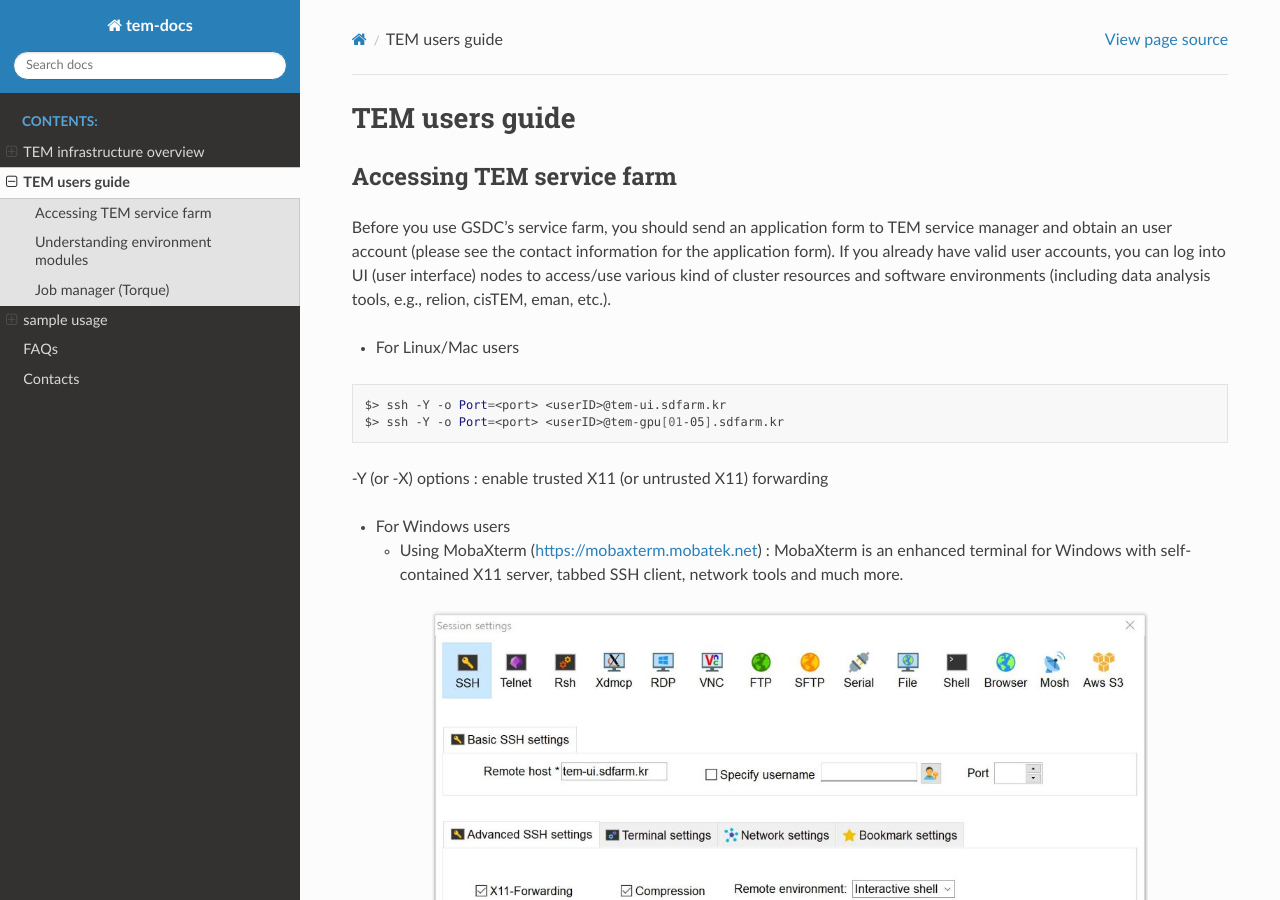
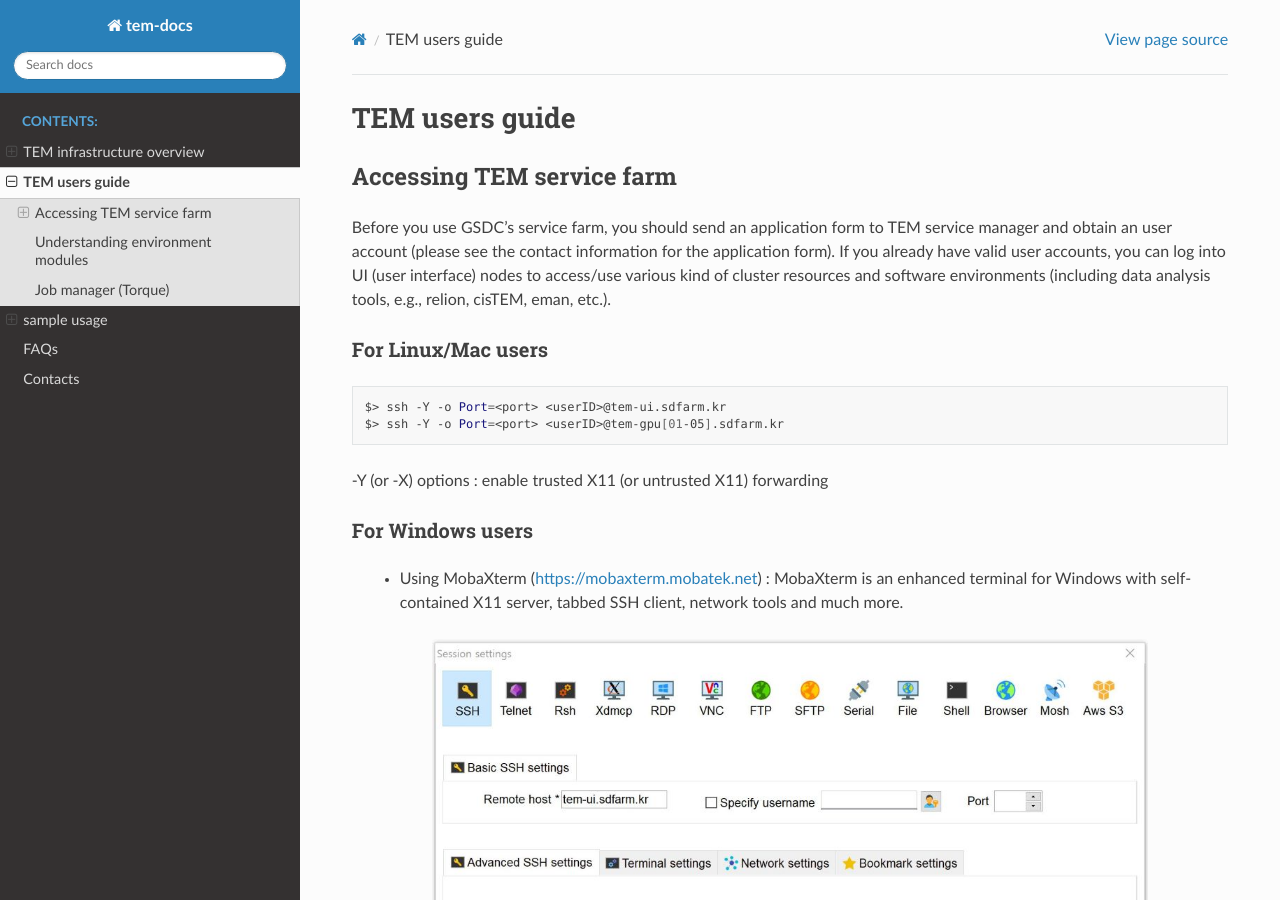
Before and after one commit to junglok/tem-docs, a Sphinx documentation site: the page built from docs/guide.rst, in a window 1280 px wide and 900 px high. Built offline with Sphinx 7.4.7 and the Read the Docs theme 2.0.0, drawn with Linux system fonts in a browser that asks for light colours.

Commit message:
first commit

```diff
--- a/docs/guide.rst
+++ b/docs/guide.rst
@@ -6,7 +6,8 @@ Accessing TEM service farm
 ==========================
 Before you use GSDC's service farm, you should send an application form to TEM service manager and obtain an user account (please see the contact information for the application form). If you already have valid user accounts, you can log into UI (user interface) nodes to access/use various kind of cluster resources and software environments (including data analysis tools, e.g., relion, cisTEM, eman, etc.).
 
-* For Linux/Mac users
+For Linux/Mac users
+-------------------
 
 .. code-block:: bash
 
@@ -16,7 +17,8 @@ Before you use GSDC's service farm, you should send an application form to TEM s
 
 -Y (or -X) options : enable trusted X11 (or untrusted X11) forwarding
 
-* For Windows users
+For Windows users
+-----------------
 
   * Using MobaXterm (https://mobaxterm.mobatek.net) :
     MobaXterm is an enhanced terminal for Windows with self-contained X11 server, tabbed SSH client, network tools and much more.
```
